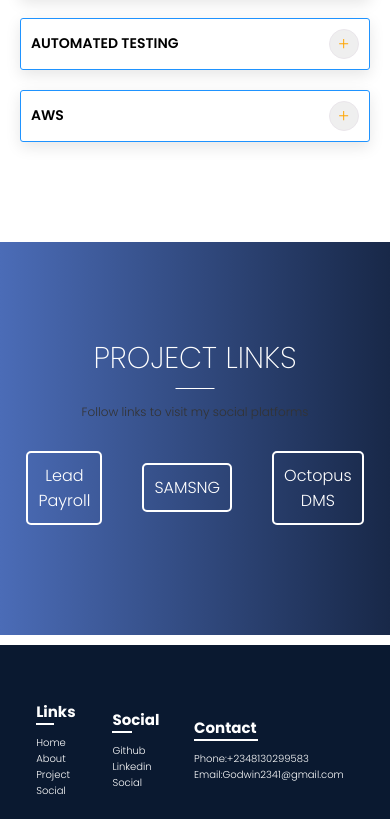
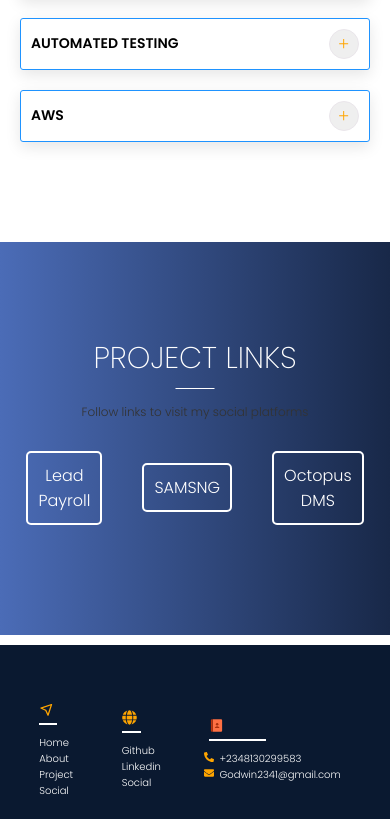
Before and after one commit to omerenma/my-website, a React (Create React App) app: page / in a window 390 px wide. Shown: the part 3023-3842 px from the top of the page. Built offline with nearby package versions, Linux system fonts and the light colour scheme.

Commit message:
footer responsiveness

```diff
--- a/src/components/footer/Footer.css
+++ b/src/components/footer/Footer.css
@@ -31,6 +31,8 @@
 .footer-link span{
     font-size: 15px;
     font-weight: 300;
+    position: relative;
+       right: 10px;
 }
 
 @media screen and (max-width:479px){
@@ -49,5 +51,7 @@
     .footer-link span{
         font-size: 10px;
         font-weight: 300;
+       position: relative;
+       right: 5px;
     }
 }
--- a/src/components/footer/Footer.js
+++ b/src/components/footer/Footer.js
@@ -1,11 +1,15 @@
 import React from 'react'
 import './Footer.css'
+import {FaPhoneAlt, FaEnvelope, FaGlobe, FaMap} from 'react-icons/fa'
+import {BiNavigation} from 'react-icons/bi'
+import {FcContacts} from 'react-icons/fc'
+
 const Footer = () => {
   return (
     <footer id='footer'>
       <div className='footer container'>
         <div className='footer-box'>
-        <h2>Links</h2>
+        <h2><BiNavigation color='orange' /></h2>
           <div className='footer-link'>
             <a href='/'>Home</a>
             <a href='#about'>About</a>
@@ -14,7 +18,7 @@ const Footer = () => {
           </div>
         </div>
         <div className='footer-box'>
-        <h2>Social</h2>
+        <h2><FaGlobe color='orange' /></h2>
           <div className='footer-link'>
             <a href='/'>Github</a>
             <a href='#about'>Linkedin</a>
@@ -22,10 +26,10 @@ const Footer = () => {
           </div>
         </div>
         <div className='footer-box'>
-        <h2>Contact</h2>
+        <h2><FcContacts color='orange' /></h2>
           <div className='footer-link'>
-            <a href='/'><span>Phone:</span>+2348130299583</a>
-            <a href='#about'><span>Email:</span>Godwin2341@gmail.com</a>
+            <a href='/'><span><FaPhoneAlt color='orange' /></span>+2348130299583</a>
+            <a href='#about'><span><FaEnvelope color='orange' /></span>Godwin2341@gmail.com</a>
           </div>
         </div>
 
```
